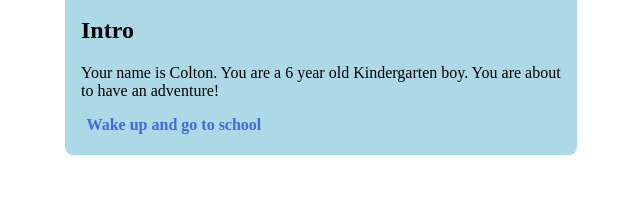
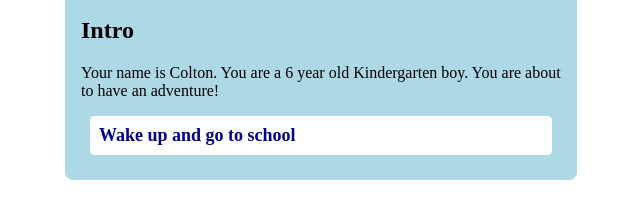
Before and after one commit to bekst18/bekst18.github.io, a plain HTML site: page cyoa.html in a window 1280 px wide. Shown: the part 56-274 px from the top of the page, without its empty margins (319-959 px from the left). Drawn offline with Linux system fonts and the light colour scheme.

Commit message:
cyoa choice appearance

```diff
--- a/cyoa.css
+++ b/cyoa.css
@@ -28,8 +28,13 @@ html, body {
 #tryAgain, .choice {
     margin: .35em;
     font-weight: bold;
-    color: royalblue;
+    color: darkblue;
     cursor: pointer;
+    font-size: large;
+    background-color: white;
+    padding: .5em;
+    margin: .5em;
+    border-radius: .25em;
 }
 
 #end {
```
Also changed, not shown: cyoa.html (+8 -4 lines).
